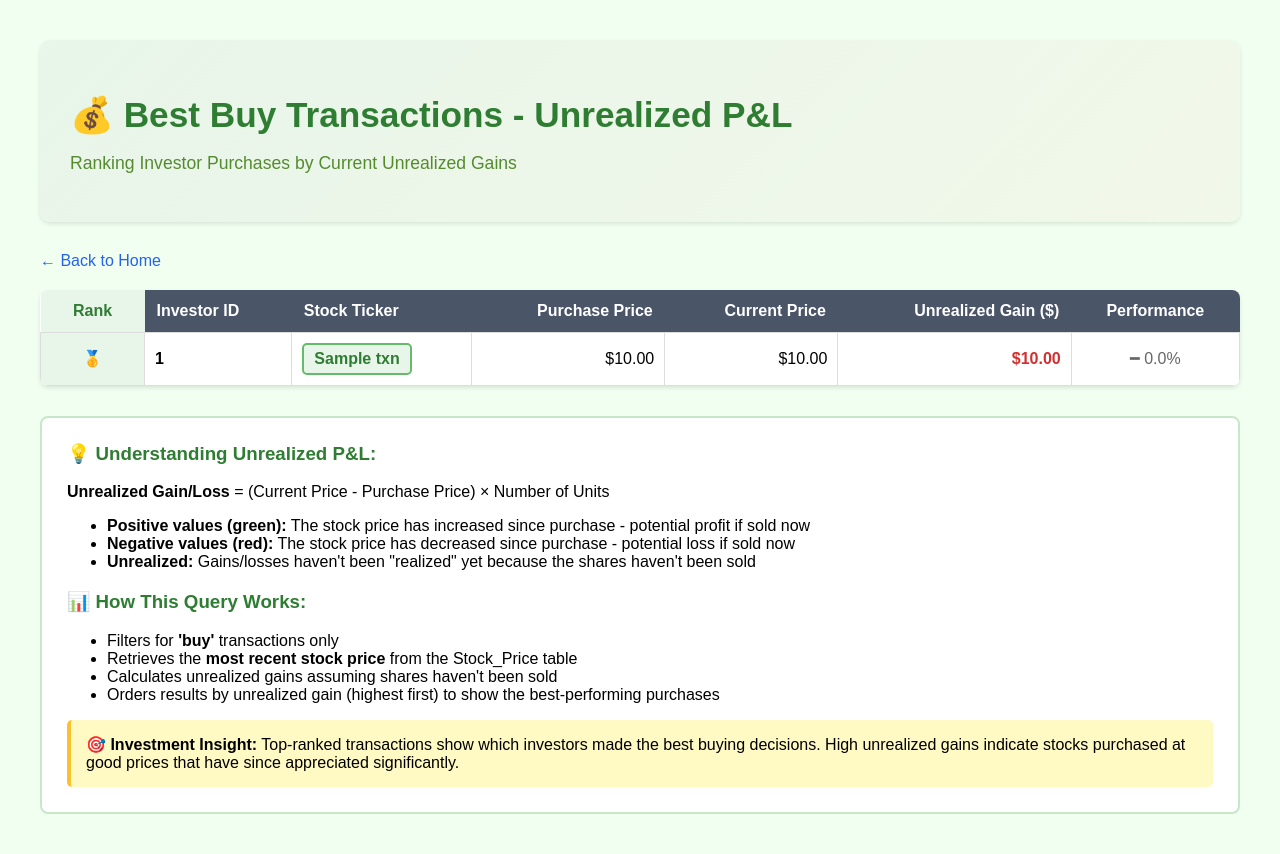
After one commit to sungjoon0710/db4111, a Flask app: template templates/best_buys.html in a window 1280 px wide. The commit adds this page. Run offline with Flask 3, Linux system fonts and the light colour scheme; the template is opened without the code that fills it: most values are stand-ins (such as "Sample title", 1, 10 or a date in 2020); parts of the project's set-up code (start-up, migrations or seed data) failed here and were passed over.

Commit message:
updated w analhytics

```diff
--- a/server.py
+++ b/server.py
@@ -371,6 +371,116 @@ def esg_scores():
 	return render_template("esg_scores.html", **context)
 
 
+# Route to display top investors by P&L
+@app.route('/top_investors')
+def top_investors():
+	"""
+	Display investors ranked by profit/loss on their holdings
+	Calculates P&L as: (current_price - average_price) * holding_count
+	"""
+	# Query to calculate P&L for each investor
+	select_query = """
+		SELECT
+			i.investor_id,
+			i.company_name,
+			COALESCE(SUM((latest_prices.daily_price - h.average_price) * h.holding_count), 0) as total_pnl,
+			COUNT(h.stock_id) as num_holdings
+		FROM investor i
+		LEFT JOIN portfolio p ON i.investor_id = p.investor_id
+		LEFT JOIN holdings h ON p.portfolio_id = h.portfolio_id
+		LEFT JOIN (
+			SELECT DISTINCT ON (stock_id) stock_id, daily_price
+			FROM stock_price
+			ORDER BY stock_id, price_date DESC
+		) latest_prices ON h.stock_id = latest_prices.stock_id
+		GROUP BY i.investor_id, i.company_name
+		ORDER BY total_pnl DESC
+	"""
+	cursor = g.conn.execute(text(select_query))
+
+	investors_list = []
+	for result in cursor:
+		investors_list.append(result)
+	cursor.close()
+
+	# Pass the investors data to the template
+	context = dict(investors=investors_list)
+	return render_template("top_investors.html", **context)
+
+
+# Route to display top ESG portfolios with risk metrics
+@app.route('/esg-stocks')
+def esg_stocks():
+	"""
+	Display portfolios ranked by average ESG score with risk metrics
+	Shows correlation between sustainability and risk-adjusted returns
+	"""
+	# Query joins Portfolio, Holdings, ESG_Score, and Risk_Metrics tables
+	select_query = """
+		SELECT p.portfolio_id,
+			ROUND(AVG(e.esg_score), 2) AS avg_esg_score,
+			r.sharpe_ratio,
+			r.beta
+		FROM Portfolio p
+		JOIN Holdings h ON p.portfolio_id = h.portfolio_id
+		JOIN ESG_Score e ON h.stock_id = e.stock_id
+		JOIN Risk_Metrics r ON p.portfolio_id = r.portfolio_id
+		GROUP BY p.portfolio_id, r.sharpe_ratio, r.beta
+		ORDER BY avg_esg_score DESC
+	"""
+	cursor = g.conn.execute(text(select_query))
+
+	portfolios_list = []
+	for result in cursor:
+		portfolios_list.append(result)
+	cursor.close()
+
+	# Pass the portfolios data to the template
+	context = dict(portfolios=portfolios_list)
+	return render_template("esg-stocks.html", **context)
+
+
+# Route to display best buy transactions by unrealized P&L
+@app.route('/best_buys')
+def best_buys():
+	"""
+	Display buy transactions ranked by unrealized gain/loss
+	Calculates unrealized P&L as: (current_price - purchase_price) * unit_number
+	"""
+	# Query joins Transaction, Stock, and Stock_Price tables
+	select_query = """
+		SELECT
+			t.investor_id,
+			s.ticker,
+			t.unit_price AS purchase_price,
+			sp.daily_price AS current_price,
+			ROUND((sp.daily_price - t.unit_price) * t.unit_number, 2) AS unrealized_gain
+		FROM Transaction t
+		JOIN Stock s ON t.stock_id = s.stock_id
+		JOIN (
+			SELECT stock_id, daily_price
+			FROM stock_price
+			WHERE (stock_id, price_date) IN (
+				SELECT stock_id, MAX(price_date)
+				FROM stock_price
+				GROUP BY stock_id
+			)
+		) sp ON s.stock_id = sp.stock_id
+		WHERE t.transaction_type = 'buy'
+		ORDER BY unrealized_gain DESC
+	"""
+	cursor = g.conn.execute(text(select_query))
+
+	transactions_list = []
+	for result in cursor:
+		transactions_list.append(result)
+	cursor.close()
+
+	# Pass the transactions data to the template
+	context = dict(transactions=transactions_list)
+	return render_template("best_buys.html", **context)
+
+
 # Example of adding new data to the database
 @app.route('/add', methods=['POST'])
 def add():
--- a/templates/base.html
+++ b/templates/base.html
@@ -44,6 +44,75 @@
         .nav-links {
             margin: 20px 0;
         }
+
+        /* Analytics Pages Common Styles */
+        .hero-section {
+            background: linear-gradient(135deg, #E8F5E9 0%, #F1F8E9 100%);
+            padding: 30px;
+            border-radius: 10px;
+            margin-bottom: 30px;
+            box-shadow: 0 2px 4px rgba(0,0,0,0.1);
+        }
+
+        .hero-section h1 {
+            color: #2E7D32;
+            font-size: 2.2em;
+            margin-bottom: 10px;
+        }
+
+        .hero-section p {
+            color: #558B2F;
+            font-size: 1.1em;
+        }
+
+        .analytics-table {
+            background-color: white;
+            border-radius: 8px;
+            overflow: hidden;
+            box-shadow: 0 2px 4px rgba(0,0,0,0.1);
+        }
+
+        .analytics-table table {
+            margin: 0;
+        }
+
+        .metric-positive {
+            color: #2E7D32;
+            font-weight: bold;
+        }
+
+        .metric-negative {
+            color: #D32F2F;
+            font-weight: bold;
+        }
+
+        .rank-column {
+            background-color: #E8F5E9;
+            font-weight: bold;
+            color: #2E7D32;
+            text-align: center;
+            width: 80px;
+        }
+
+        .info-box {
+            background-color: white;
+            padding: 25px;
+            border-radius: 8px;
+            margin-top: 30px;
+            border: 2px solid #C8E6C9;
+        }
+
+        .info-box h3 {
+            margin-top: 0;
+        }
+
+        .badge {
+            display: inline-block;
+            padding: 5px 12px;
+            border-radius: 15px;
+            font-weight: bold;
+            color: white;
+        }
     </style>
 </head>
 <body>
--- /dev/null
+++ b/templates/best_buys.html
@@ -0,0 +1,112 @@
+{% extends "base.html" %}
+
+{% block title %}Best Buys - ESGTrader{% endblock %}
+
+{% block content %}
+<style>
+  body {
+    background-color: #F0FFF0 !important;
+  }
+
+  /* Ticker badge styling */
+  .ticker-badge {
+    display: inline-block;
+    padding: 5px 10px;
+    background-color: #E8F5E9;
+    border: 2px solid #66BB6A;
+    border-radius: 5px;
+    font-weight: bold;
+    color: #2E7D32;
+  }
+
+  tr:hover {
+    background-color: #FFFDE7 !important;
+  }
+
+  .info-box h3 {
+    color: #2E7D32;
+  }
+
+  .price-arrow {
+    font-size: 1.5em;
+  }
+</style>
+
+  <div class="hero-section">
+    <h1>💰 Best Buy Transactions - Unrealized P&L</h1>
+    <p>Ranking Investor Purchases by Current Unrealized Gains</p>
+  </div>
+
+  <div class="nav-links">
+    <a href="/">← Back to Home</a>
+  </div>
+
+  {% if transactions %}
+    <div class="analytics-table">
+      <table>
+        <tr>
+          <th class="rank-column">Rank</th>
+          <th>Investor ID</th>
+          <th>Stock Ticker</th>
+          <th style="text-align: right;">Purchase Price</th>
+          <th style="text-align: right;">Current Price</th>
+          <th style="text-align: right;">Unrealized Gain ($)</th>
+          <th style="text-align: center;">Performance</th>
+        </tr>
+        {% for txn in transactions %}
+          <tr>
+            <td class="rank-column">
+              {% if loop.index == 1 %}🥇
+              {% elif loop.index == 2 %}🥈
+              {% elif loop.index == 3 %}🥉
+              {% else %}{{ loop.index }}
+              {% endif %}
+            </td>
+            <td><strong>{{ txn[0] }}</strong></td>
+            <td>
+              <span class="ticker-badge">{{ txn[1] }}</span>
+            </td>
+            <td style="text-align: right;">${{ "{:.2f}".format(txn[2]) }}</td>
+            <td style="text-align: right;">${{ "{:.2f}".format(txn[3]) }}</td>
+            <td style="text-align: right;" class="{% if txn[4] >= 0 %}metric-positive{% else %}metric-negative{% endif %}">
+              ${{ "{:,.2f}".format(txn[4]) }}
+            </td>
+            <td style="text-align: center;">
+              {% if txn[4] > 0 %}
+                <span class="price-arrow" style="color: #2E7D32;">📈 {{ "{:.1f}".format(((txn[3] - txn[2]) / txn[2] * 100)) }}%</span>
+              {% elif txn[4] < 0 %}
+                <span class="price-arrow" style="color: #D32F2F;">📉 {{ "{:.1f}".format(((txn[3] - txn[2]) / txn[2] * 100)) }}%</span>
+              {% else %}
+                <span style="color: #666;">━ 0.0%</span>
+              {% endif %}
+            </td>
+          </tr>
+        {% endfor %}
+      </table>
+    </div>
+  {% else %}
+    <p>No buy transactions found.</p>
+  {% endif %}
+
+  <div class="info-box">
+    <h3>💡 Understanding Unrealized P&L:</h3>
+    <p><strong>Unrealized Gain/Loss</strong> = (Current Price - Purchase Price) × Number of Units</p>
+    <ul>
+      <li><strong>Positive values (green):</strong> The stock price has increased since purchase - potential profit if sold now</li>
+      <li><strong>Negative values (red):</strong> The stock price has decreased since purchase - potential loss if sold now</li>
+      <li><strong>Unrealized:</strong> Gains/losses haven't been "realized" yet because the shares haven't been sold</li>
+    </ul>
+
+    <h3 style="margin-top: 20px;">📊 How This Query Works:</h3>
+    <ul>
+      <li>Filters for <strong>'buy'</strong> transactions only</li>
+      <li>Retrieves the <strong>most recent stock price</strong> from the Stock_Price table</li>
+      <li>Calculates unrealized gains assuming shares haven't been sold</li>
+      <li>Orders results by unrealized gain (highest first) to show the best-performing purchases</li>
+    </ul>
+
+    <div style="background-color: #FFF9C4; padding: 15px; border-radius: 5px; margin-top: 15px; border-left: 4px solid #FBC02D;">
+      <strong>🎯 Investment Insight:</strong> Top-ranked transactions show which investors made the best buying decisions. High unrealized gains indicate stocks purchased at good prices that have since appreciated significantly.
+    </div>
+  </div>
+{% endblock %}
```
Also changed, not shown: templates/esg-stocks.html (added, +105 -0 lines), templates/index.html (+14 -0 lines), templates/top_investors.html (added, +66 -0 lines).
